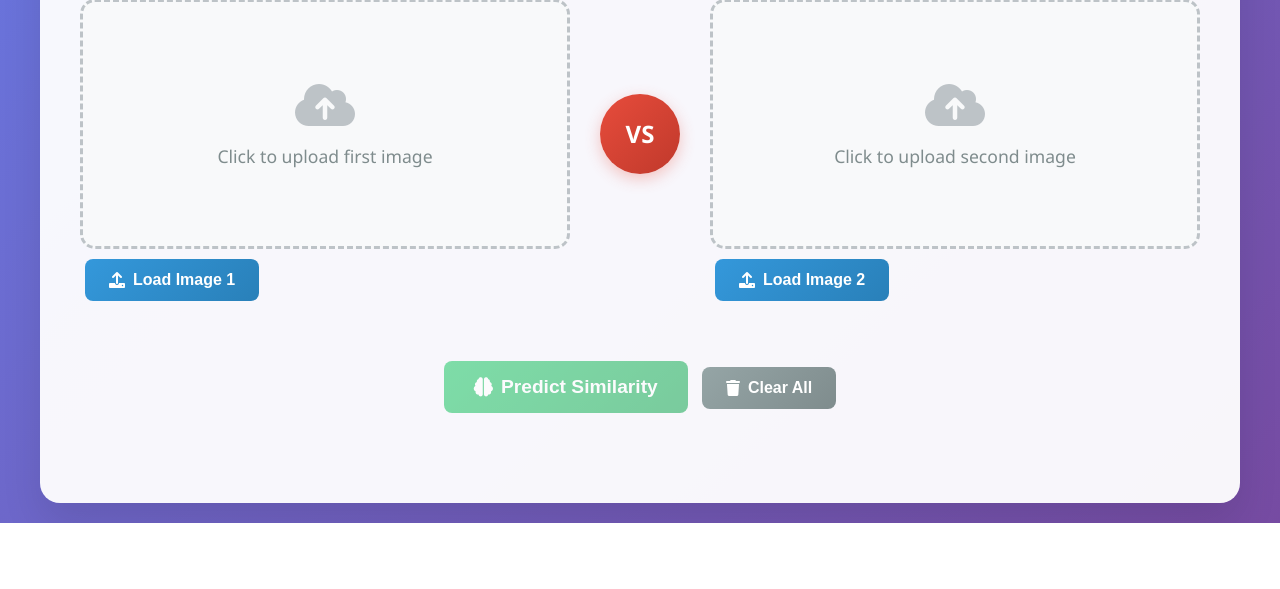
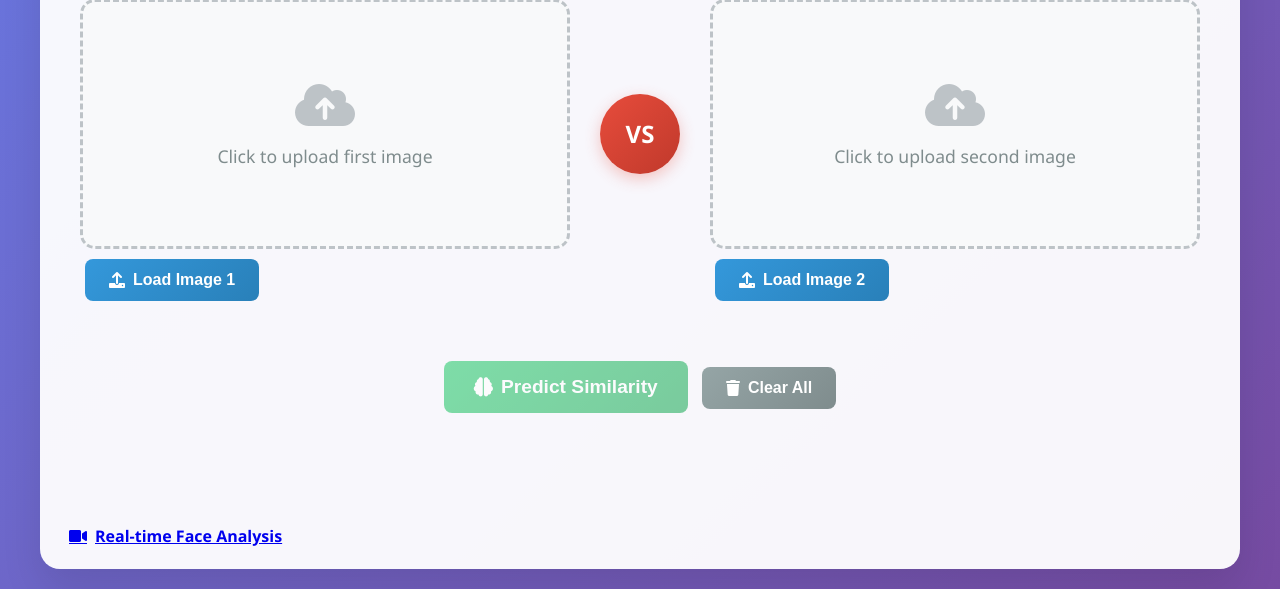
Before and after one commit to rasendr1ya/AI-Final-Project, a Flask app: page / in a window 1280 px wide. Shown: the part 507-1096 px from the top of the page. Before the commit the page ends 1030 px from the top, so only its background shows below. Run offline with Flask 3, Linux system fonts and the light colour scheme.

Commit message:
Update ai.html

```diff
--- a/templates/ai.html
+++ b/templates/ai.html
@@ -157,6 +157,13 @@
 
             <div id="error" class="error-message" style="display: none;"></div>
         </main>
+
+        <!-- Navigation or Header Section for Real-time Monitoring -->
+        <div class="navigation-section">
+            <a href="/realtime" class="btn btn-info">
+                <i class="fas fa-video"></i> Real-time Face Analysis
+            </a>
+        </div>
     </div>
 
     <script src="{{ url_for('static', filename='js/aiscript.js') }}"></script>
```
